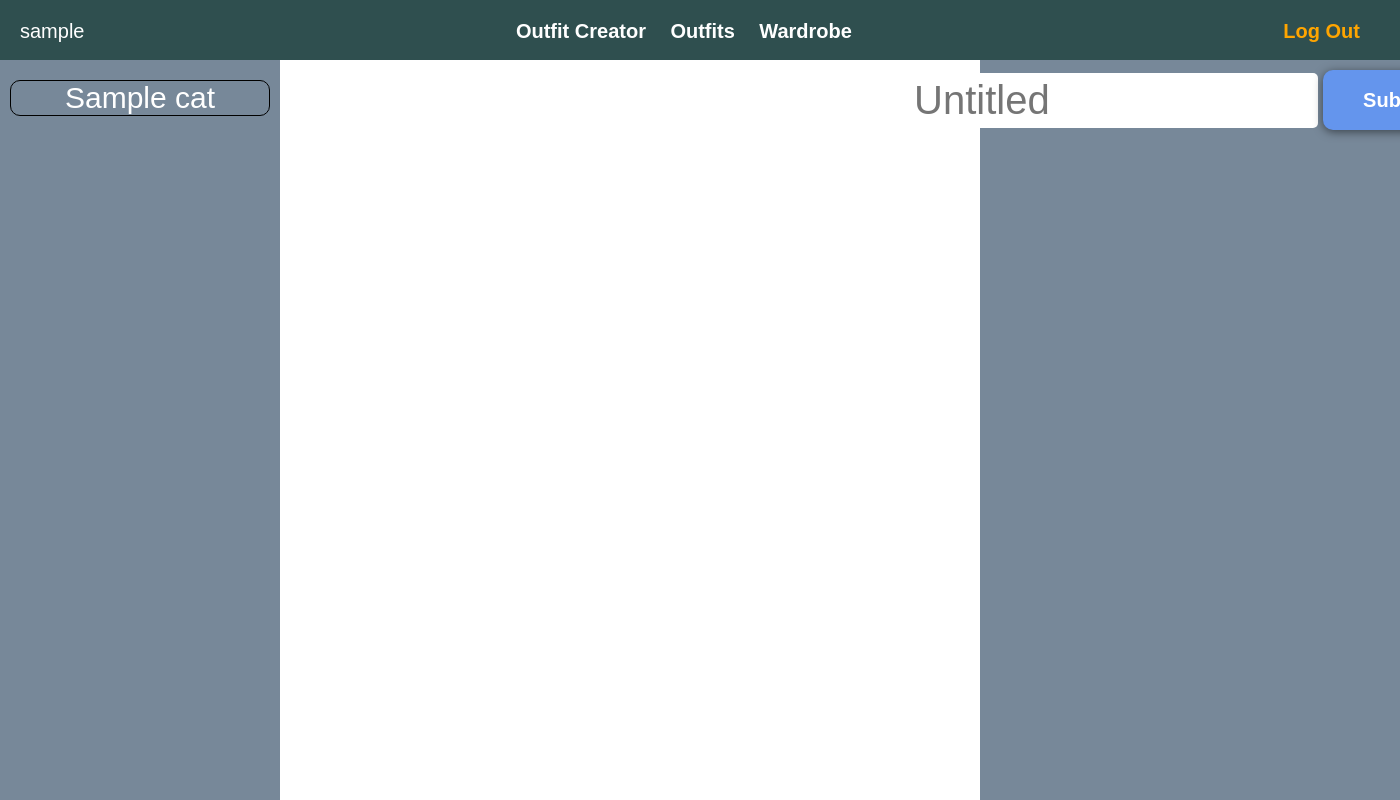
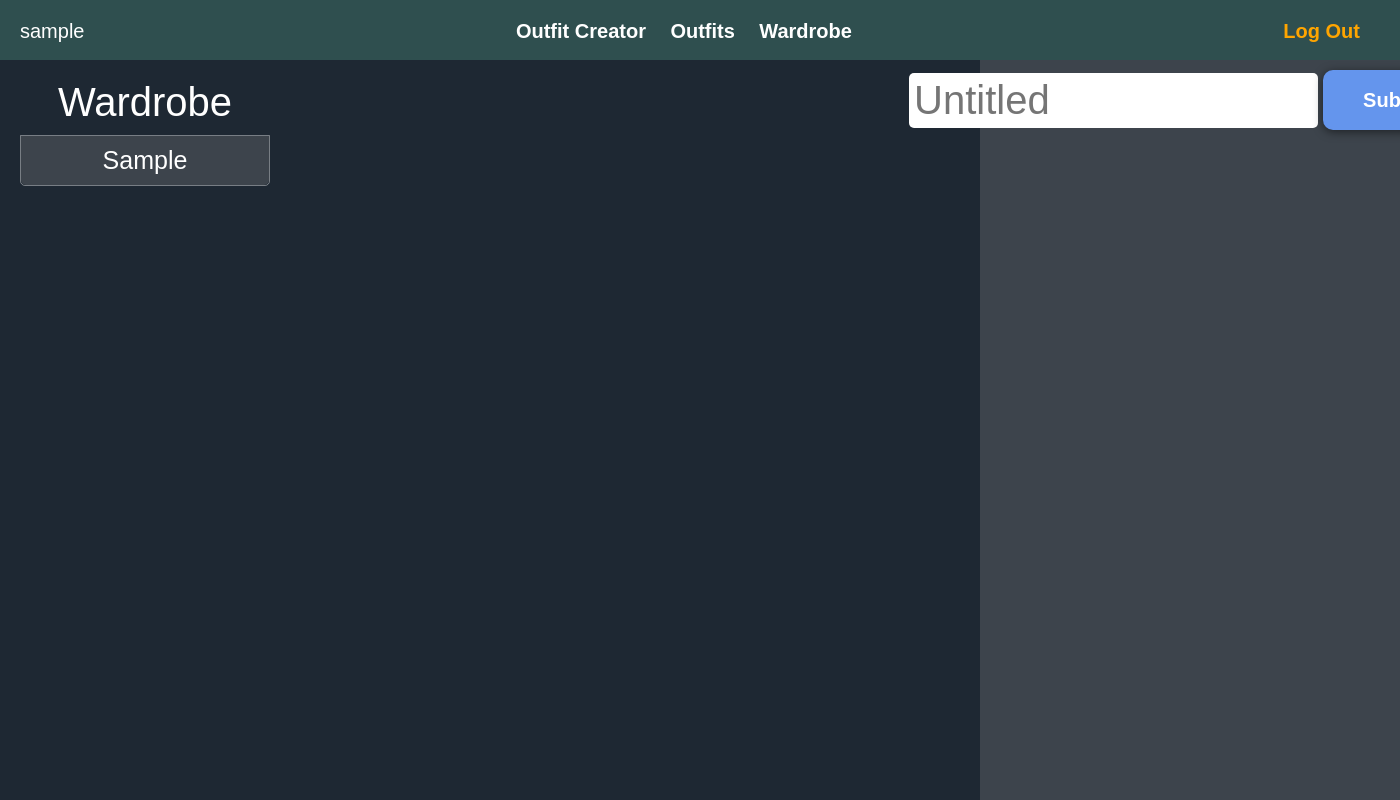
Before and after one commit to hoangthienan95/FashionApp, a Flask app: template templates/outfit_creator.html in a window 1400 px wide; the page is wider, and only the part inside the window is pictured. Run offline with Flask 2, Linux system fonts and the light colour scheme; the template is opened without the code that fills it: most values are stand-ins (such as "Sample title", 1, 10 or a date in 2020); parts of the project's set-up code (start-up, migrations or seed data) failed here and were passed over.

Commit message:
Improve creator

```diff
--- a/app.py
+++ b/app.py
@@ -107,6 +107,14 @@
     return items_by_category
 
 
+def fancy_str(s: str):
+    return s.replace('_', ' ').replace('-', ' ').title()
+
+
+def fancy_strs(s_list: List[str]):
+    return [fancy_str(s) for s in s_list]
+
+
 @application.route('/wardrobe')
 def wardrobe():
     if USER_ID_KEY not in session:
@@ -160,7 +168,8 @@
                            username=user.username,
                            user_wardrobe=user.wardrobe_items,
                            wardrobe_by_category=by_category(user.wardrobe_items),
-                           categories=similarity.MERGED_CATEGORIES)
+                           categories=similarity.MERGED_CATEGORIES,
+                           display_categories=fancy_strs(similarity.MERGED_CATEGORIES))
 
 
 @application.route('/api/add_wardrobe_item', methods=['POST'])
--- a/static/styles.css
+++ b/static/styles.css
@@ -167,39 +167,66 @@
     flex-direction: row;
     justify-content: center;
     align-items: flex-start;
+
+    background-color: #1E2833;
 }
 
 .creator-wardrobe {
     width: 20%;
     height: 100%;
 
-    padding: 20px 10px 0;
+    padding: 20px 10px 0 20px;
     box-sizing: border-box;
-    background-color: lightslategray;
     text-align: center;
 
     overflow: scroll;
 }
 
+.creator-wardrobe-title {
+    color: white;
+    font-size: 40px;
+
+    margin-bottom: 10px;
+}
+
+.creator-wardrobe-category {
+    border: 1px solid rgba(255, 255, 255, 0.4);
+    /*padding: 5px 0;*/
+    margin-bottom: -1px;
+}
+.creator-wardrobe-category:first-of-type {
+    border-radius: 5px 5px 0 0;
+}
+.creator-wardrobe-category:last-of-type {
+    border-radius: 0 0 5px 5px;
+}
+
 .creator-wardrobe-category-name {
     font-weight: normal;
-    font-size: 30px;
+    font-size: 25px;
 
     color: white;
     cursor: pointer;
+
+    background-color: #3D444C;
+    padding: 10px 0;
+}
+.creator-wardrobe-category:first-of-type > .creator-wardrobe-category-name {
+    border-radius: 5px 5px 0 0;
+}
+.creator-wardrobe-category:last-of-type > .creator-wardrobe-category-name {
+    border-radius: 0 0 5px 5px;
 }
 .creator-wardrobe-category-name:hover {
     text-decoration: underline;
 }
 
-.creator-wardrobe-category {
-    border: 1px solid black;
-    border-radius: 10px;
-    margin-bottom: 5px;
-}
 .creator-wardrobe-category-items {
+    padding: 10px 0;
+    background-color: #1E2833;
 }
 .creator-wardrobe-category-items.hidden {
+    padding: 0;
     height: 0;
     overflow: hidden;
 }
@@ -216,8 +243,9 @@
 
     width: 30%;
     height: 100%;
-    background-color: lightslategray;
     padding: 10px 20px 0;
+
+    background-color: #3D444C;
 }
 
 .recommend-header {
--- a/templates/outfit_creator.html
+++ b/templates/outfit_creator.html
@@ -3,9 +3,11 @@
 {% block page_content %}
     <div class="creator-container">
         <div class="creator-wardrobe" id="wardrobe">
+            <div class="creator-wardrobe-title">Wardrobe</div>
+            <div class="creator-wardrobe-categories">
                 {% for cat, items in wardrobe_by_category.items() %}
                    <div class="creator-wardrobe-category">
-                <div class="creator-wardrobe-category-name">{{ cat }}</div>
+                       <div class="creator-wardrobe-category-name">{{ display_categories[loop.index0] }}</div>
                        <div class="creator-wardrobe-category-items hidden">
                            {% for item in items %}
                                <img class="creator-item" src="{{ item.get_path() }}" data-id="{{ item.id }}" data-category="{{ item.merged_category() }}">
@@ -13,6 +15,7 @@
                        </div>
                    </div>
                {% endfor %}
+            </div>
         </div>
         <div class="creator-outfit" id="outfit">
             {% for category in categories %}
```
Lines whose indentation alone changed are shown as unchanged.
